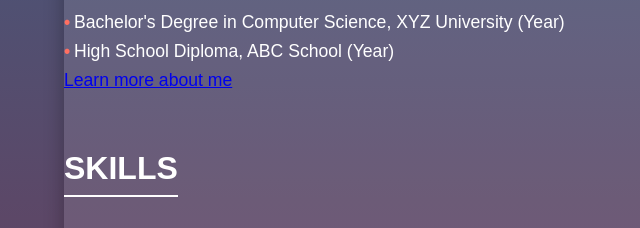
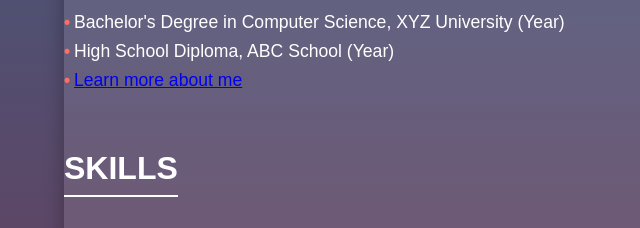
Before and after one commit to 20220702145/Portfolio, a plain HTML site: page index.html in a window 1280 px wide. Shown: the part 384-612 px from the top of the page, 0-640 px from the left. Drawn offline with Linux system fonts and the light colour scheme.

Commit message:
Update index.html

```diff
--- a/index.html
+++ b/index.html
@@ -117,7 +117,7 @@
             <ul>
                 <li>Bachelor's Degree in Computer Science, XYZ University (Year)</li>
                 <li>High School Diploma, ABC School (Year)</li>
-                <a href="Assignment_1.html">Learn more about me</a>
+                <li><a href="Assignment_1.html">Learn more about me</a></li>
             </ul>
         </section>
         <section>
```
